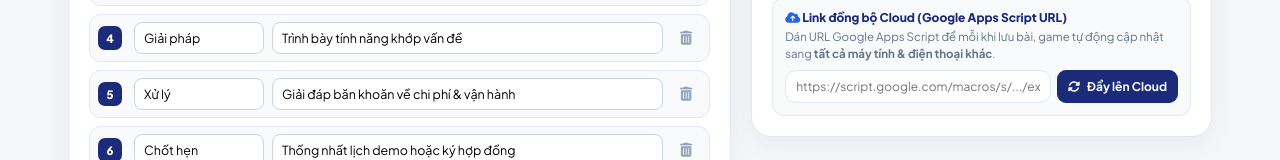
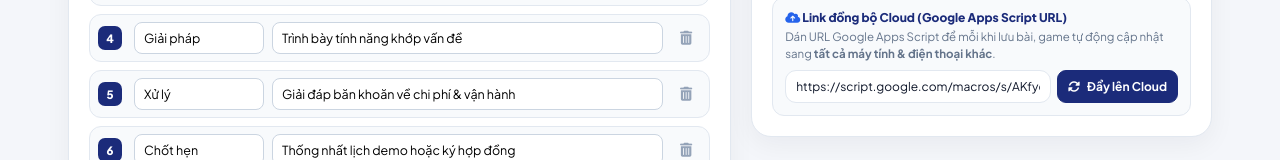
Before and after one commit to hoangtrucnhi/PopMinutes-Edu, a plain HTML site: page index.html in a window 1280 px wide. Shown: the part 760-920 px from the top of the page. Drawn offline with Linux system fonts and the light colour scheme.

Commit message:
Update DEFAULT_CLOUD_SYNC_URL to a valid URL

```diff
--- a/index.html
+++ b/index.html
@@ -748,7 +748,7 @@
         const PARTNER_HISTORY_KEY = 'popminutes_partner_zip_games_v1';
         const LEARNER_STORAGE_KEY = 'popminutes_custom_zip_levels_v1';
         const CLOUD_URL_STORAGE_KEY = 'popminutes_zip_cloud_url_v1';
-        const DEFAULT_CLOUD_SYNC_URL = '';
+        const DEFAULT_CLOUD_SYNC_URL = 'https://script.google.com/macros/s/AKfycbx2GgGfkpCzgS40yZ2Xrip2NtPwujYx9cwE-t2ci3rpbBLac-uepqbXMEe24pGBASZ0yA/exec';
 
         const SAMPLE_STEPS = [
             { short: 'Tiếp cận', desc: 'Chào hỏi & tạo thiện cảm mở đầu' },
```
